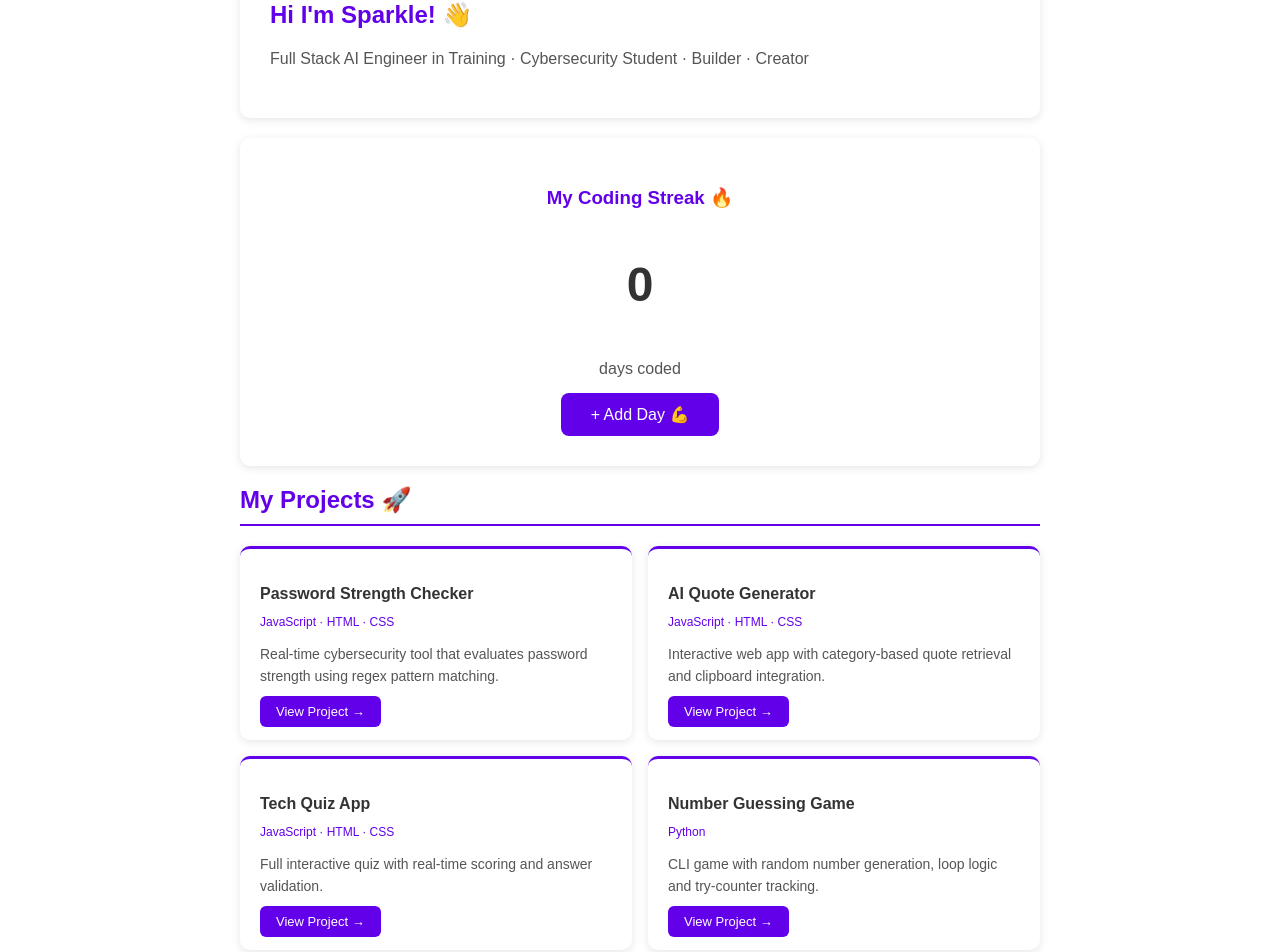
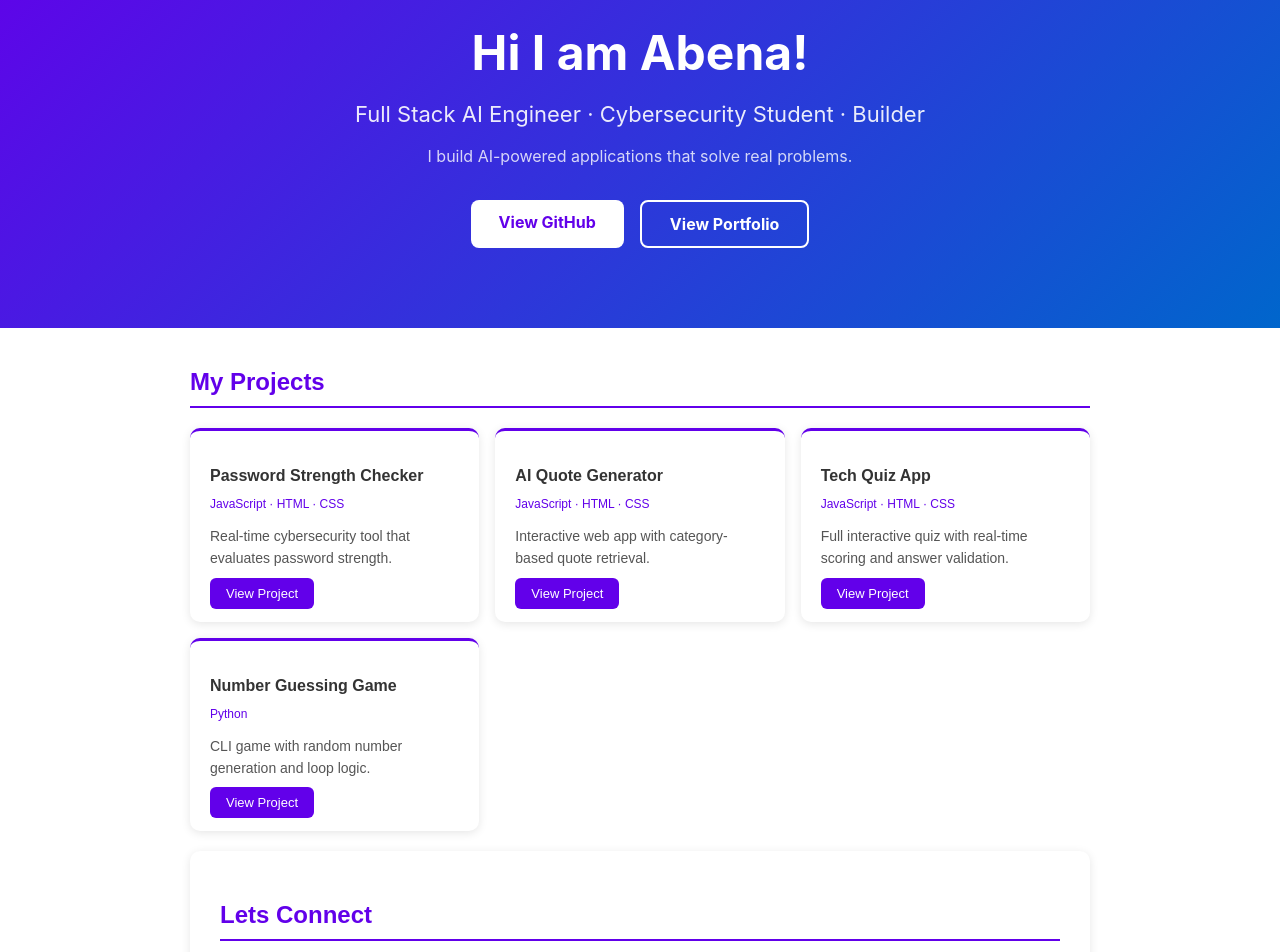
Before and after one commit to SparkleAbenaInTech/my-react-app, a React (Create React App) app: page / in a window 1280 px wide. Shown: the part 190-1142 px from the top of the page. Built offline with nearby package versions, Linux system fonts and the light colour scheme.

Commit message:
day 13 - complete React portfolio with all components

```diff
--- /dev/null
+++ b/Contact.js
@@ -0,0 +1,18 @@
+function Contact() {
+  return (
+    <div id="contact" style={{background:'white',borderRadius:'10px',padding:'30px',boxShadow:'0 2px 10px rgba(0,0,0,0.1)',marginTop:'20px'}}>
+      <h2 style={{color:'#6200ea',marginBottom:'20px',borderBottom:'2px solid #6200ea',paddingBottom:'10px'}}>Lets Connect!</h2>
+      <p style={{color:'#555',lineHeight:'1.7',marginBottom:'20px'}}>I am actively looking for opportunities in AI Engineering, Full Stack Development, and Technical Sales roles.</p>
+      <div style={{display:'flex',flexDirection:'column',gap:'12px'}}>
+        <a href="mailto:aapau01@icloud.com" style={{color:'#6200ea',textDecoration:'none',fontSize:'15px'}}>Email: aapau01@icloud.com</a>
+        <a href="https://github.com/SparkleAbenaInTech" target="_blank" rel="noopener noreferrer" style={{color:'#6200ea',textDecoration:'none',fontSize:'15px'}}>GitHub: github.com/SparkleAbenaInTech</a>
+        <a href="https://SparkleAbenaInTech.github.io/web-projects" target="_blank" rel="noopener noreferrer" style={{color:'#6200ea',textDecoration:'none',fontSize:'15px'}}>Portfolio: SparkleAbenaInTech.github.io/web-projects</a>
+      </div>
+      <div style={{marginTop:'24px',background:'#f8f4ff',borderLeft:'4px solid #6200ea',borderRadius:'8px',padding:'16px'}}>
+        <p style={{color:'#6200ea',fontWeight:'bold',marginBottom:'6px'}}>Open to opportunities in:</p>
+        <p style={{color:'#555',fontSize:'14px',lineHeight:'1.8'}}>Junior AI Engineer - Full Stack Developer - AI Solutions Engineer - Technical Account Executive</p>
+      </div>
+    </div>
+  );
+}
+export default Contact;
--- a/src/App.js
+++ b/src/App.js
@@ -1,67 +1,19 @@
 import './App.css';
-import { useState } from 'react';
 import Header from './Header';
+import Hero from './Hero';
 import Projects from './Projects';
+import Contact from './Contact';
 
 function App() {
-  const [count, setCount] = useState(0);
-
   return (
     <div>
       <Header />
-      <div style={{
-        maxWidth: '800px',
-        margin: '40px auto',
-        padding: '0 20px',
-        fontFamily: 'Arial, sans-serif'
-      }}>
-        <div style={{
-          background: 'white',
-          borderRadius: '10px',
-          padding: '30px',
-          boxShadow: '0 2px 10px rgba(0,0,0,0.1)',
-          marginBottom: '20px'
-        }}>
-          <h2 style={{ color: '#6200ea', marginBottom: '10px' }}>
-            Hi I'm Sparkle! 👋
-          </h2>
-          <p style={{ color: '#555', lineHeight: '1.7' }}>
-            Full Stack AI Engineer in Training · Cybersecurity Student · Builder · Creator
-          </p>
-        </div>
-
-        <div style={{
-          background: 'white',
-          borderRadius: '10px',
-          padding: '30px',
-          boxShadow: '0 2px 10px rgba(0,0,0,0.1)',
-          textAlign: 'center'
-        }}>
-          <h3 style={{ color: '#6200ea', marginBottom: '15px' }}>
-            My Coding Streak 🔥
-          </h3>
-          <p style={{ fontSize: '48px', fontWeight: 'bold', color: '#333' }}>
-            {count}
-          </p>
-          <p style={{ color: '#555', marginBottom: '15px' }}>days coded</p>
-          <button
-            onClick={() => setCount(count + 1)}
-            style={{
-              padding: '12px 30px',
-              fontSize: '16px',
-              cursor: 'pointer',
-              background: '#6200ea',
-              color: 'white',
-              border: 'none',
-              borderRadius: '8px'
-            }}>
-            + Add Day 💪
-          </button>
-        </div>
+      <Hero />
+      <div style={{maxWidth:'900px',margin:'40px auto',padding:'0 20px',fontFamily:'Arial, sans-serif'}}>
         <Projects />
+        <Contact />
       </div>
     </div>
   );
 }
-
 export default App;
--- /dev/null
+++ b/src/Contact.js
@@ -0,0 +1,17 @@
+function Contact() {
+  return (
+    <div id="contact" style={{background:'white',borderRadius:'10px',padding:'30px',boxShadow:'0 2px 10px rgba(0,0,0,0.1)',marginTop:'20px'}}>
+      <h2 style={{color:'#6200ea',marginBottom:'20px',borderBottom:'2px solid #6200ea',paddingBottom:'10px'}}>Lets Connect</h2>
+      <p style={{color:'#555',lineHeight:'1.7',marginBottom:'20px'}}>I am actively looking for opportunities in AI Engineering and Full Stack Development.</p>
+      <div style={{display:'flex',flexDirection:'column',gap:'12px'}}>
+        <a href="mailto:aapau01@icloud.com" style={{color:'#6200ea',textDecoration:'none',fontSize:'15px'}}>Email: aapau01@icloud.com</a>
+        <a href="https://github.com/SparkleAbenaInTech" target="_blank" rel="noopener noreferrer" style={{color:'#6200ea',textDecoration:'none',fontSize:'15px'}}>GitHub: github.com/SparkleAbenaInTech</a>
+      </div>
+      <div style={{marginTop:'24px',background:'#f8f4ff',borderLeft:'4px solid #6200ea',borderRadius:'8px',padding:'16px'}}>
+        <p style={{color:'#6200ea',fontWeight:'bold',marginBottom:'6px'}}>Open to:</p>
+        <p style={{color:'#555',fontSize:'14px',lineHeight:'1.8'}}>Junior AI Engineer - Full Stack Developer - AI Solutions Engineer</p>
+      </div>
+    </div>
+  );
+}
+export default Contact;
--- a/src/Header.js
+++ b/src/Header.js
@@ -1,22 +1,12 @@
 function Header() {
   return (
-    <header style={{
-      background: 'linear-gradient(135deg, #6200ea, #0066cc)',
-      padding: '20px 40px',
-      display: 'flex',
-      justifyContent: 'space-between',
-      alignItems: 'center'
-    }}>
-      <h1 style={{ color: 'white', fontSize: '24px' }}>
-        SparkleAbenaInTech
-      </h1>
+    <header style={{background:'linear-gradient(135deg, #6200ea, #0066cc)',padding:'20px 40px',display:'flex',justifyContent:'space-between',alignItems:'center'}}>
+      <h1 style={{color:'white',fontSize:'24px'}}>SparkleAbenaInTech</h1>
       <nav>
-        <a href="#about" style={{ color: 'white', marginLeft: '20px', textDecoration: 'none' }}>About</a>
-        <a href="#projects" style={{ color: 'white', marginLeft: '20px', textDecoration: 'none' }}>Projects</a>
-        <a href="#contact" style={{ color: 'white', marginLeft: '20px', textDecoration: 'none' }}>Contact</a>
+        <a href="#projects" style={{color:'white',marginLeft:'20px',textDecoration:'none'}}>Projects</a>
+        <a href="#contact" style={{color:'white',marginLeft:'20px',textDecoration:'none'}}>Contact</a>
       </nav>
     </header>
   );
 }
-
 export default Header;
--- /dev/null
+++ b/src/Hero.js
@@ -0,0 +1,14 @@
+function Hero() {
+  return (
+    <div style={{background:'linear-gradient(135deg, #6200ea, #0066cc)',color:'white',textAlign:'center',padding:'80px 20px'}}>
+      <h1 style={{fontSize:'48px',marginBottom:'16px'}}>Hi I am Abena!</h1>
+      <h2 style={{fontSize:'22px',fontWeight:'400',marginBottom:'16px',opacity:'0.9'}}>Full Stack AI Engineer · Cybersecurity Student · Builder</h2>
+      <p style={{fontSize:'16px',opacity:'0.8',maxWidth:'600px',margin:'0 auto 30px',lineHeight:'1.7'}}>I build AI-powered applications that solve real problems.</p>
+      <div style={{display:'flex',gap:'16px',justifyContent:'center',flexWrap:'wrap'}}>
+        <a href="https://github.com/SparkleAbenaInTech" target="_blank" rel="noopener noreferrer" style={{background:'white',color:'#6200ea',padding:'12px 28px',borderRadius:'8px',textDecoration:'none',fontWeight:'bold'}}>View GitHub</a>
+        <a href="https://SparkleAbenaInTech.github.io/web-projects" target="_blank" rel="noopener noreferrer" style={{background:'transparent',color:'white',padding:'12px 28px',borderRadius:'8px',textDecoration:'none',fontWeight:'bold',border:'2px solid white'}}>View Portfolio</a>
+      </div>
+    </div>
+  );
+}
+export default Hero;
--- a/src/Projects.js
+++ b/src/Projects.js
@@ -1,78 +1,24 @@
 function Projects() {
   const projects = [
-    {
-      name: "Password Strength Checker",
-      tech: "JavaScript · HTML · CSS",
-      description: "Real-time cybersecurity tool that evaluates password strength using regex pattern matching.",
-      link: "https://SparkleAbenaInTech.github.io/web-projects/password-checker.html"
-    },
-    {
-      name: "AI Quote Generator",
-      tech: "JavaScript · HTML · CSS",
-      description: "Interactive web app with category-based quote retrieval and clipboard integration.",
-      link: "https://SparkleAbenaInTech.github.io/web-projects/quote-generator.html"
-    },
-    {
-      name: "Tech Quiz App",
-      tech: "JavaScript · HTML · CSS",
-      description: "Full interactive quiz with real-time scoring and answer validation.",
-      link: "https://SparkleAbenaInTech.github.io/web-projects/quiz.html"
-    },
-    {
-      name: "Number Guessing Game",
-      tech: "Python",
-      description: "CLI game with random number generation, loop logic and try-counter tracking.",
-      link: "https://github.com/SparkleAbenaInTech/python-projects"
-    }
+    {name:"Password Strength Checker",tech:"JavaScript · HTML · CSS",description:"Real-time cybersecurity tool that evaluates password strength.",link:"https://SparkleAbenaInTech.github.io/web-projects/password-checker.html"},
+    {name:"AI Quote Generator",tech:"JavaScript · HTML · CSS",description:"Interactive web app with category-based quote retrieval.",link:"https://SparkleAbenaInTech.github.io/web-projects/quote-generator.html"},
+    {name:"Tech Quiz App",tech:"JavaScript · HTML · CSS",description:"Full interactive quiz with real-time scoring and answer validation.",link:"https://SparkleAbenaInTech.github.io/web-projects/quiz.html"},
+    {name:"Number Guessing Game",tech:"Python",description:"CLI game with random number generation and loop logic.",link:"https://github.com/SparkleAbenaInTech/python-projects"}
   ];
-
   return (
-    <div id="projects" style={{ marginTop: '20px' }}>
-      <h2 style={{
-        color: '#6200ea',
-        marginBottom: '20px',
-        borderBottom: '2px solid #6200ea',
-        paddingBottom: '10px'
-      }}>
-        My Projects 🚀
-      </h2>
-      <div style={{
-        display: 'grid',
-        gridTemplateColumns: 'repeat(auto-fit, minmax(280px, 1fr))',
-        gap: '16px'
-      }}>
+    <div id="projects" style={{marginTop:'20px'}}>
+      <h2 style={{color:'#6200ea',marginBottom:'20px',borderBottom:'2px solid #6200ea',paddingBottom:'10px'}}>My Projects</h2>
+      <div style={{display:'grid',gridTemplateColumns:'repeat(auto-fit, minmax(280px, 1fr))',gap:'16px'}}>
         {projects.map((project, index) => (
-          <div key={index} style={{
-            background: 'white',
-            borderRadius: '10px',
-            padding: '20px',
-            boxShadow: '0 2px 10px rgba(0,0,0,0.1)',
-            borderTop: '3px solid #6200ea'
-          }}>
-            <h3 style={{ color: '#333', marginBottom: '6px', fontSize: '16px' }}>
-              {project.name}
-            </h3>
-            <p style={{ color: '#6200ea', fontSize: '12px', marginBottom: '10px' }}>
-              {project.tech}
-            </p>
-            <p style={{ color: '#555', fontSize: '14px', lineHeight: '1.6', marginBottom: '14px' }}>
-              {project.description}
-            </p>
-            <a href={project.link} target="_blank" rel="noopener noreferrer" style={{
-              background: '#6200ea',
-              color: 'white',
-              padding: '8px 16px',
-              borderRadius: '6px',
-              textDecoration: 'none',
-              fontSize: '13px'
-            }}>
-              View Project →
-            </a>
+          <div key={index} style={{background:'white',borderRadius:'10px',padding:'20px',boxShadow:'0 2px 10px rgba(0,0,0,0.1)',borderTop:'3px solid #6200ea'}}>
+            <h3 style={{color:'#333',marginBottom:'6px',fontSize:'16px'}}>{project.name}</h3>
+            <p style={{color:'#6200ea',fontSize:'12px',marginBottom:'10px'}}>{project.tech}</p>
+            <p style={{color:'#555',fontSize:'14px',lineHeight:'1.6',marginBottom:'14px'}}>{project.description}</p>
+            <a href={project.link} target="_blank" rel="noopener noreferrer" style={{background:'#6200ea',color:'white',padding:'8px 16px',borderRadius:'6px',textDecoration:'none',fontSize:'13px'}}>View Project</a>
           </div>
         ))}
       </div>
     </div>
   );
 }
-
 export default Projects;
```
